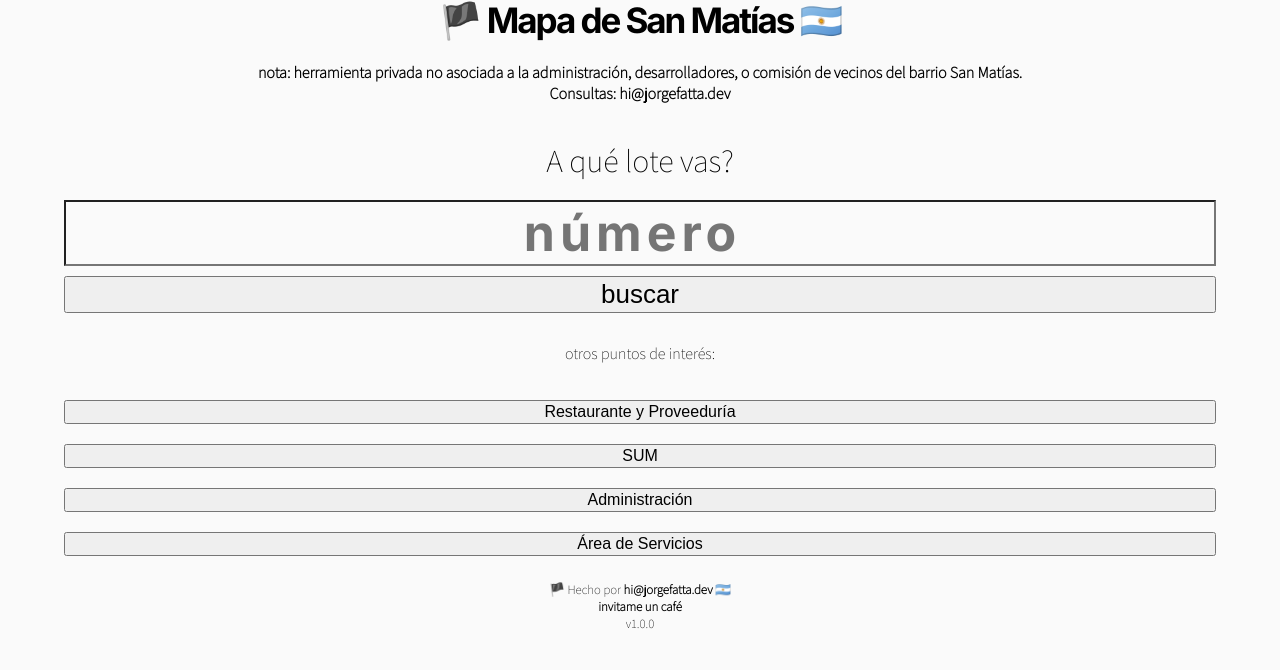
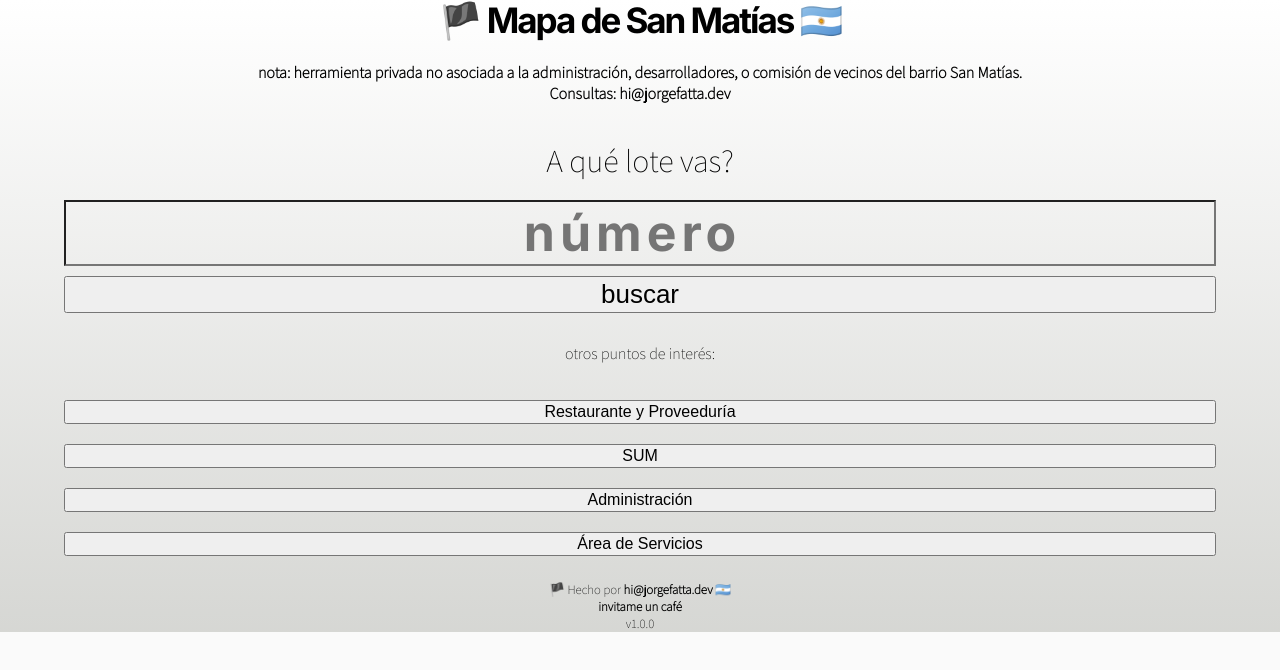
Before and after one commit to barrio-san-matias/sanmatias_app, a Next.js app: page / in a window 1280 px wide. Shown: the top 670 px of the page. Built offline with nearby package versions, Linux system fonts and the light colour scheme.

Commit message:
Update globals.css

```diff
--- a/styles/globals.css
+++ b/styles/globals.css
@@ -4,6 +4,10 @@ body {
   margin: 0;
   font-family: 'Assistant', sans-serif;
   background-color: #fafafa;
+}
+
+body {
+   background: -webkit-gradient(linear, left top, left bottom, from(#fff), to(#cbccc8)) fixed;
 }
 
 a {
```
